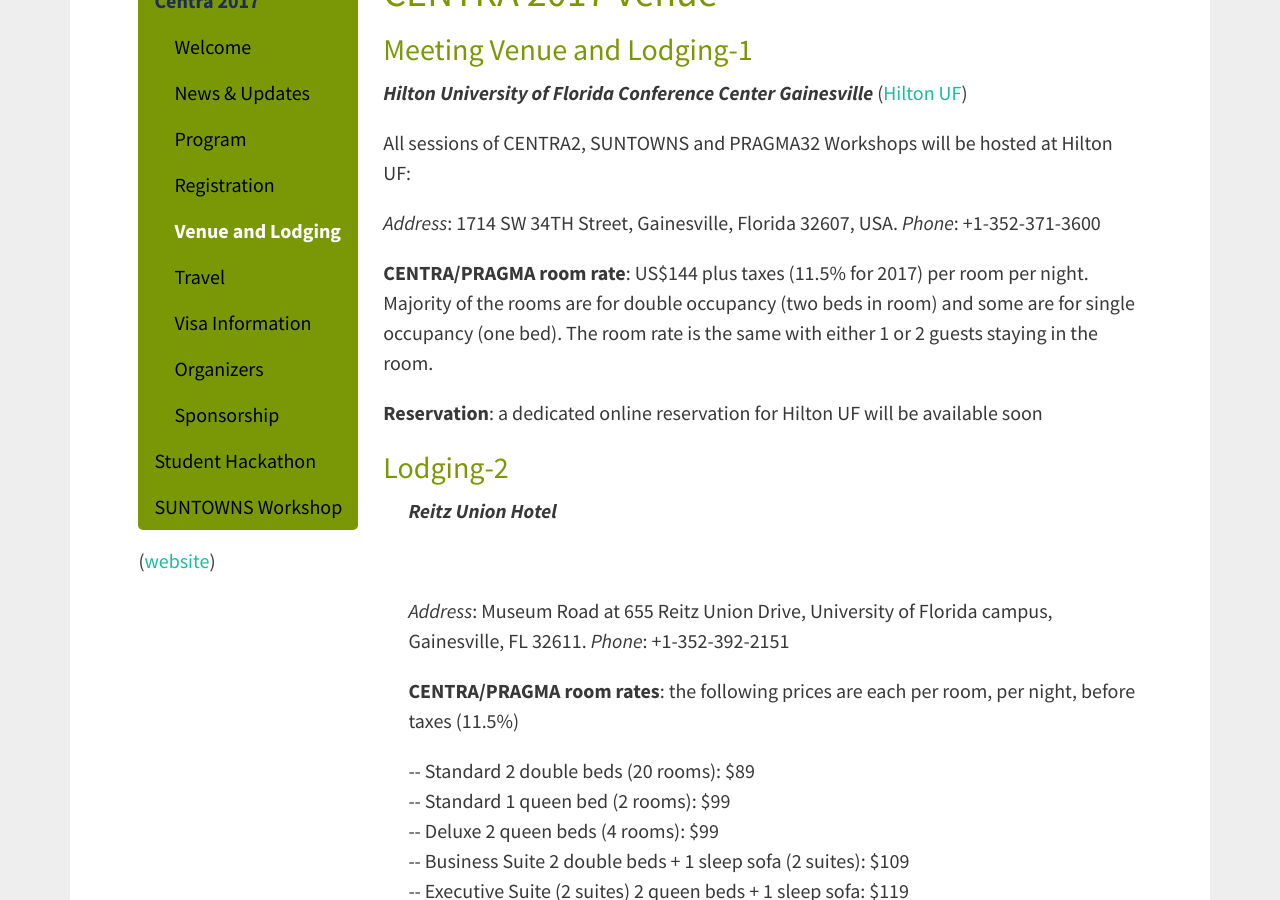
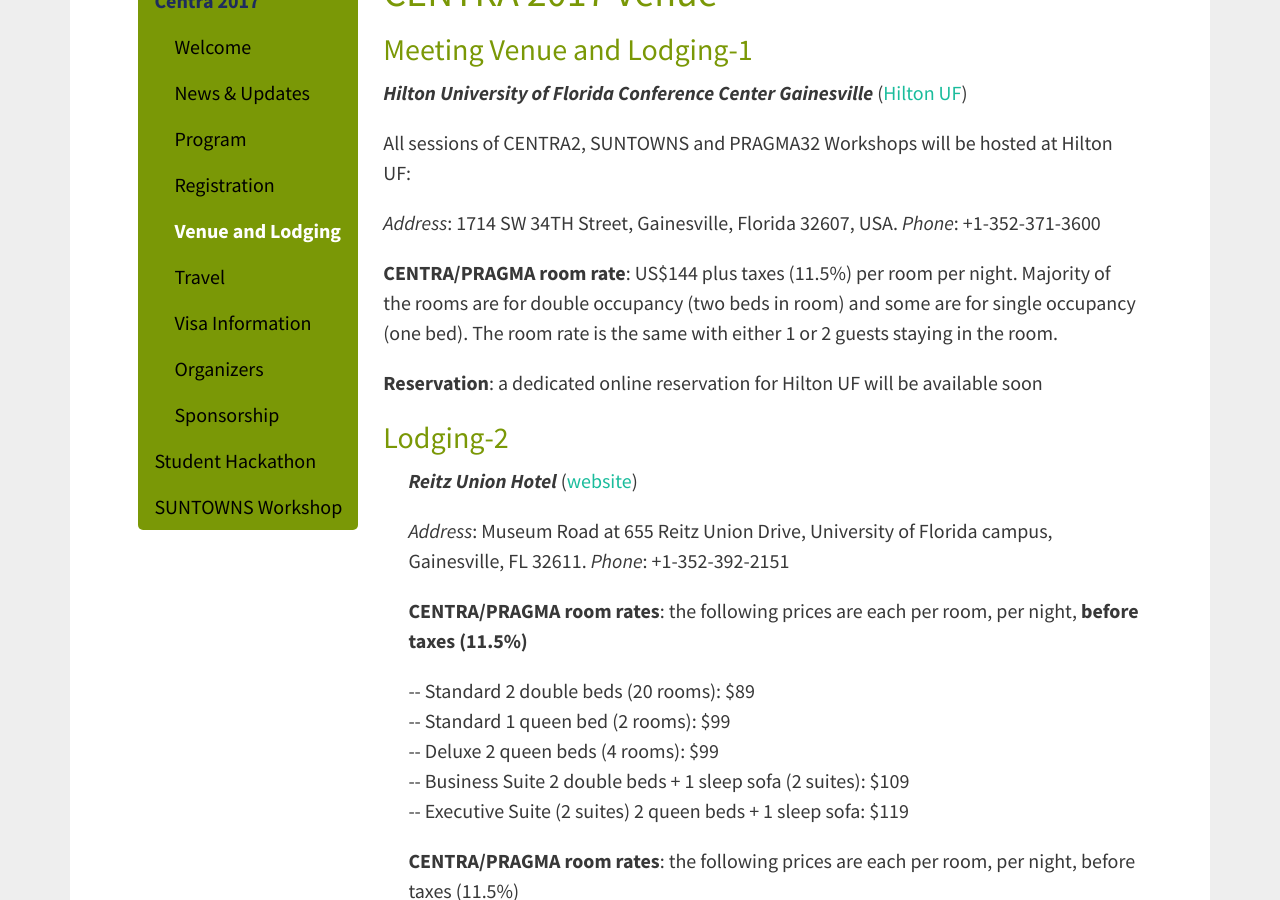
Before and after one commit to hmchou56/centra8, a Jekyll site: the page built from centra2/venue.md, in a window 1280 px wide and 900 px high, scrolled down 451 px. Built offline with Jekyll 4.4.1, drawn with Linux system fonts in a browser that asks for light colours; nearby versions of some CDN libraries.

Commit message:
fix indentation

```diff
--- a/_includes/venue2017.md
+++ b/_includes/venue2017.md
@@ -7,17 +7,17 @@
 
 <i>Address</i>: 1714 SW 34TH Street, Gainesville, Florida 32607, USA. <i>Phone</i>: +1-352-371-3600
 
-<strong> CENTRA/PRAGMA room rate</strong>: US$144 plus taxes (11.5% for 2017) per room per night. Majority of the rooms are for double occupancy (two beds in room) and some are for single occupancy (one bed). The room rate is the same with either 1 or 2 guests staying in the room.
+<strong> CENTRA/PRAGMA room rate</strong>: US$144 plus taxes (11.5%) per room per night. Majority of the rooms are for double occupancy (two beds in room) and some are for single occupancy (one bed). The room rate is the same with either 1 or 2 guests staying in the room.
 
 <strong>Reservation</strong>: a dedicated online reservation for Hilton UF will be available soon
 
 ### Lodging-2
 
-<p style="padding-left: 270px;"><strong><i> Reitz Union Hotel</i></strong><p>(<a href="https://www.union.ufl.edu/UnionHotel" target="_blank">website</a>)
+<p style="padding-left: 270px;"><strong><i> Reitz Union Hotel</i></strong> (<a href="https://www.union.ufl.edu/UnionHotel" target="_blank">website</a>)<p>
 
 <p style="padding-left: 270px;"><i>Address</i>: Museum Road at 655 Reitz Union Drive, University of Florida campus, Gainesville, FL 32611. <i>Phone</i>: +1-352-392-2151 </p>
 
-<p style="padding-left: 270px;"><strong>CENTRA/PRAGMA room rates</strong>: the following prices are each per room, per night, before taxes (11.5%)</p>
+<p style="padding-left: 270px;"><strong>CENTRA/PRAGMA room rates</strong>: the following prices are each per room, per night, <strong>before taxes (11.5%)</strong></p>
 <p style="padding-left: 270px;">-- Standard 2 double beds (20 rooms): $89<br />-- Standard 1 queen bed (2 rooms): $99<br />-- Deluxe 2 queen beds (4 rooms): $99<br />-- Business Suite 2 double beds + 1 sleep sofa (2 suites): $109<br />-- Executive Suite (2 suites) 2 queen beds + 1 sleep sofa: $119</p>
 
 <p style="padding-left: 270px;"><strong>CENTRA/PRAGMA room rates</strong>: the following prices are each per room, per night, before taxes (11.5%)</p>
```
